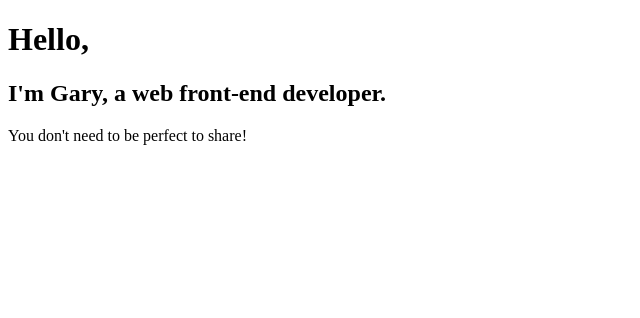
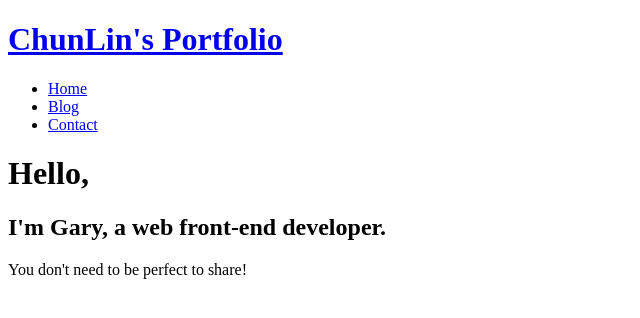
Before and after one commit to Chun-Lin/ChunLin-Blog, a Gatsby site: page / in a window 1280 px wide. Shown: the whole page, without its empty margins (0-640 px from the left). Built offline with nearby package versions, Linux system fonts and the light colour scheme; Gatsby itself is replaced by a stand-in of ours.

Commit message:
feat: 🎸 add siteMetadata & put title to Header component

```diff
--- a/gatsby-config.js
+++ b/gatsby-config.js
@@ -6,4 +6,8 @@
 
 module.exports = {
   /* Your site config here */
+  siteMetadata: {
+    title: "ChunLin's Portfolio",
+    author: "ChunLin Wu",
+  },
 }
--- /dev/null
+++ b/src/components/Header.jsx
@@ -0,0 +1,37 @@
+import React from "react"
+import { Link, graphql, useStaticQuery } from "gatsby"
+
+const Header = () => {
+  const data = useStaticQuery(graphql`
+    query {
+      site {
+        siteMetadata {
+          title
+        }
+      }
+    }
+  `)
+
+  return (
+    <header>
+      <h1>
+        <Link to="/">{data.site.siteMetadata.title}</Link>
+      </h1>
+      <nav>
+        <ul>
+          <li>
+            <Link to="/">Home</Link>
+          </li>
+          <li>
+            <Link to="/blog">Blog</Link>
+          </li>
+          <li>
+            <Link to="/contact">Contact</Link>
+          </li>
+        </ul>
+      </nav>
+    </header>
+  )
+}
+
+export default Header
--- a/src/pages/index.js
+++ b/src/pages/index.js
@@ -1,8 +1,10 @@
 import React from "react"
+import Header from "../components/Header"
 
 const Index = () => {
   return (
     <div>
+      <Header></Header>
       <h1>Hello,</h1>
       <h2>I'm Gary, a web front-end developer.</h2>
       <p>You don't need to be perfect to share!</p>
```
Also changed, not shown: src/pages/blog.jsx (+11 -0 lines), src/pages/contact.jsx (+15 -0 lines), src/components/Footer.jsx (added).
